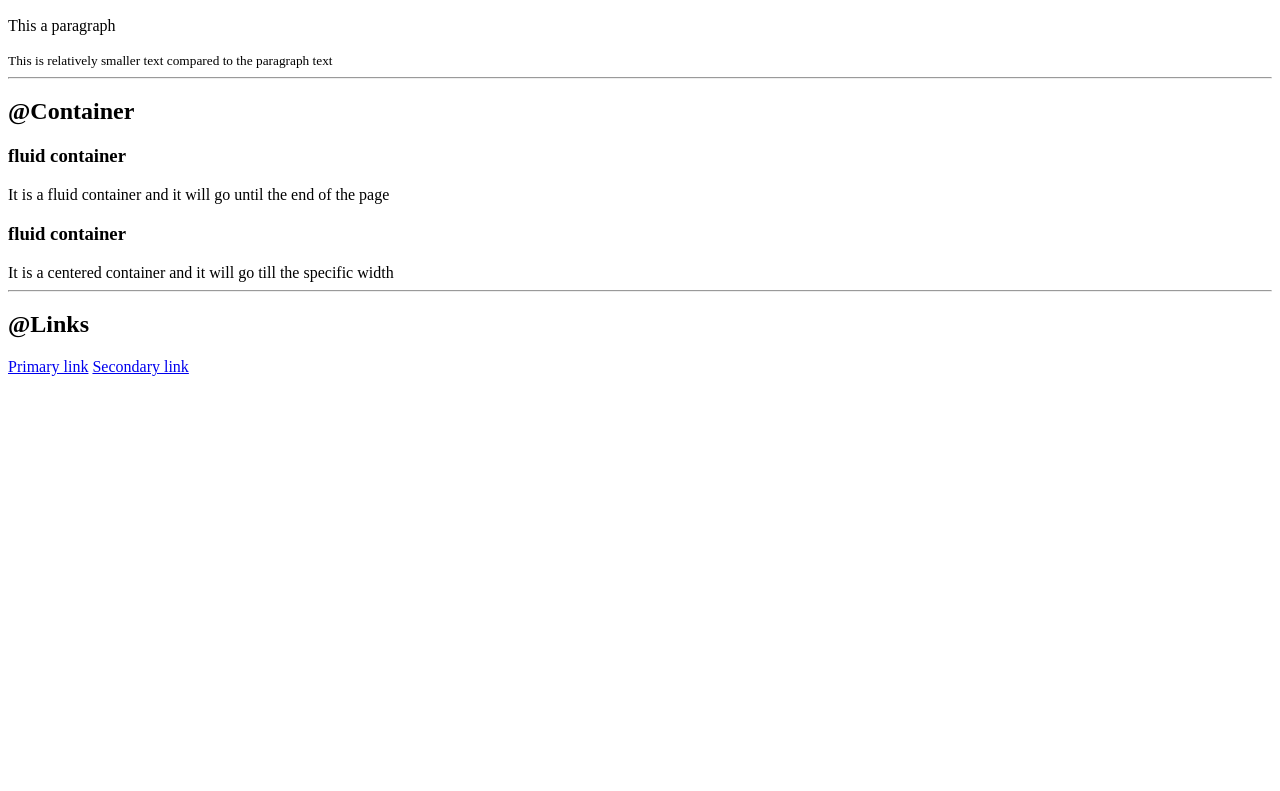
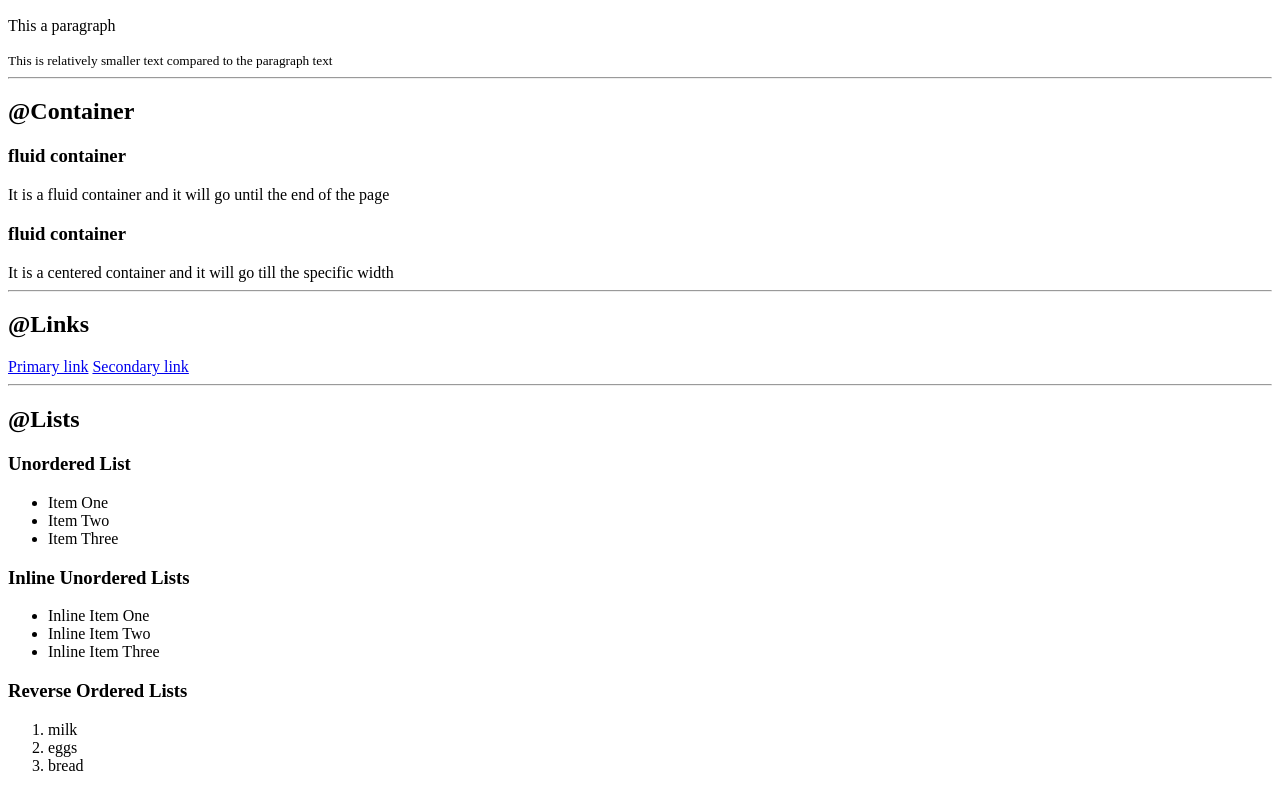
Before and after one commit to siddartha1018/neogcamp-lesson3, a plain HTML site: page index.html in a window 1280 px wide. Shown: the part 273-1064 px from the top of the page. Before the commit the page ends 800 px from the top, so only its background shows below. Drawn offline with Linux system fonts and the light colour scheme.

Commit message:
updated lists

```diff
--- a/index.html
+++ b/index.html
@@ -37,5 +37,32 @@
     <a href="/">Secondary link</a>
 
 
+    <hr >
+
+    <h2>@Lists</h2>
+
+    <h3>Unordered List</h3>
+    <ul>
+        <li>Item One</li>
+        <li>Item Two</li>
+        <li>Item Three</li>
+    </ul>
+
+
+    <h3>Inline Unordered Lists</h3>
+    <ul>
+        <li>Inline Item One</li>
+        <li>Inline Item Two</li>
+        <li>Inline Item Three</li>
+    </ul>
+
+    <h3>Reverse Ordered Lists</h3>
+    <ol>
+        <li>milk</li>
+        <li>eggs</li>
+        <li>bread</li>
+    </ol>
+
+
 </body>
 </html>
```
